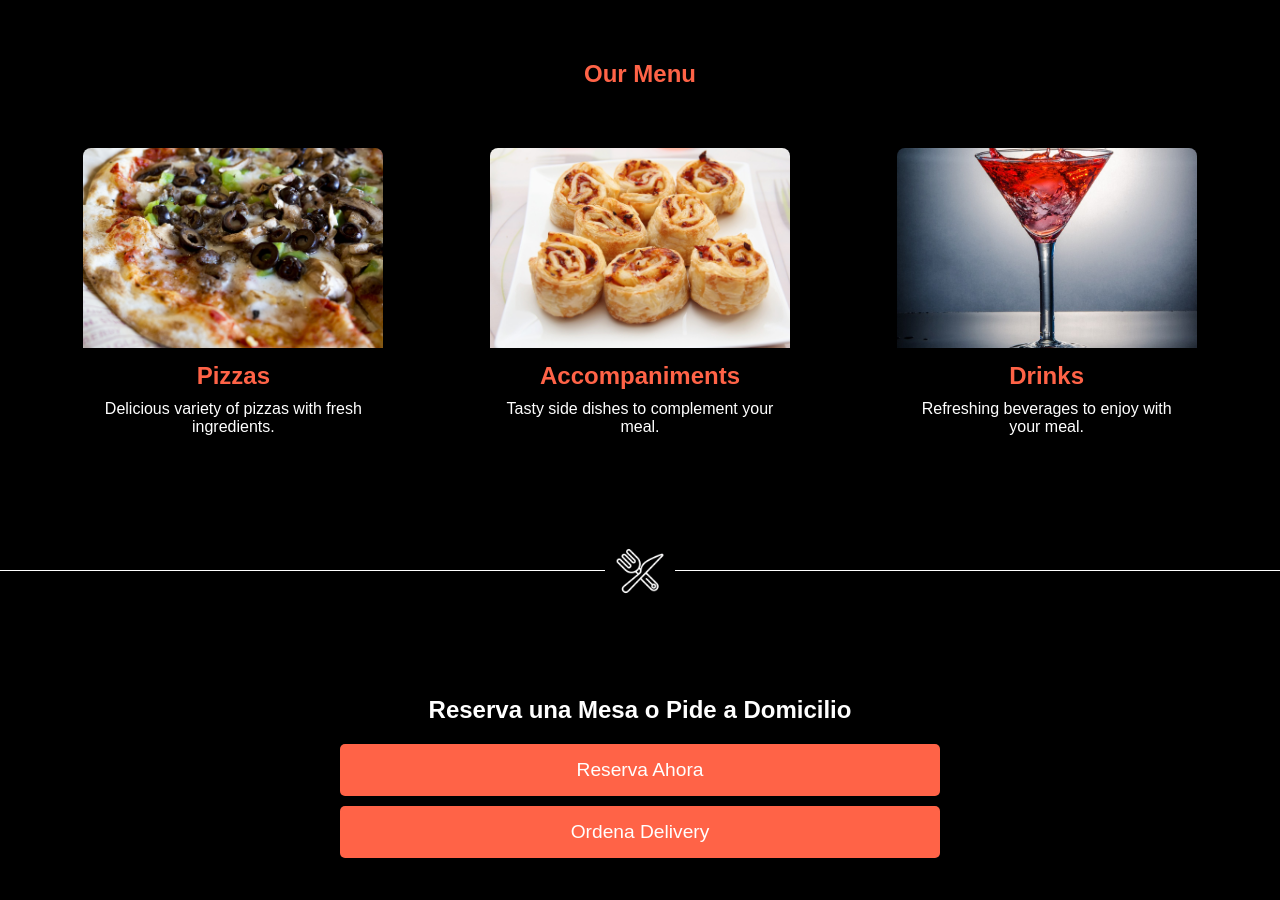
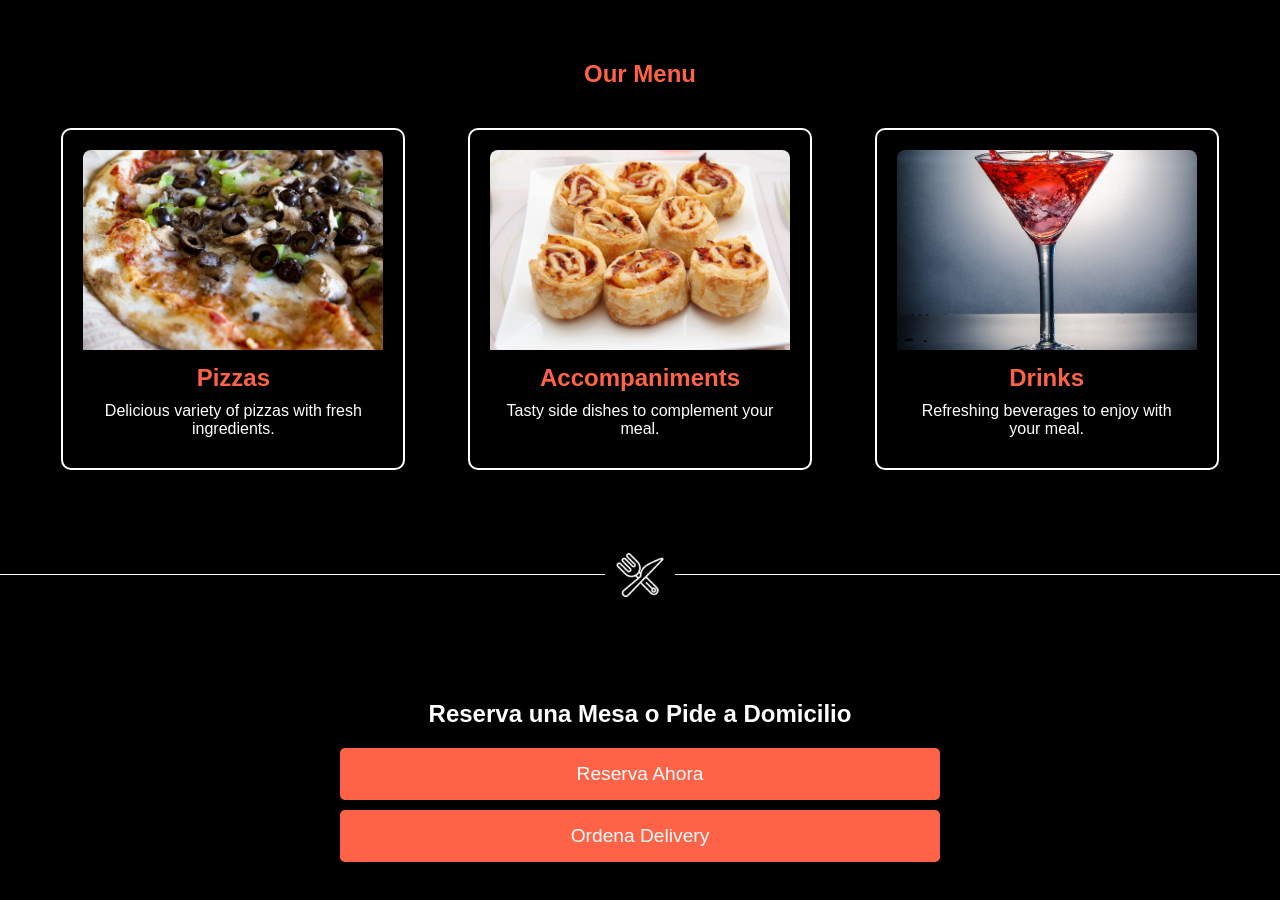
Before and after one commit to Juan-Zuniga-Codoceo/pizzas, a React (Create React App) app: page / in a window 1280 px wide. Shown: the part 940-1840 px from the top of the page. Built offline with nearby package versions, Linux system fonts and the light colour scheme.

Commit message:
Agregado borde a las cards menu

```diff
--- a/src/styles/components/FeaturedMenu.css
+++ b/src/styles/components/FeaturedMenu.css
@@ -38,6 +38,7 @@
   -moz-transition: transform 0.3s ease; /* Firefox */
   -o-transition: transform 0.3s ease; /* Opera */
   margin-bottom: 20px; /* Asegurar que haya espacio abajo en caso de ajuste */
+  border: 2px solid var(--color-white); /* Borde blanco */
 }
 
 .menu-section:hover {
```
